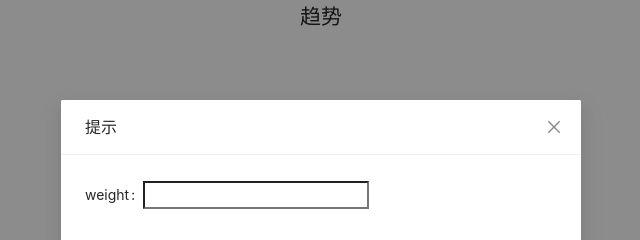
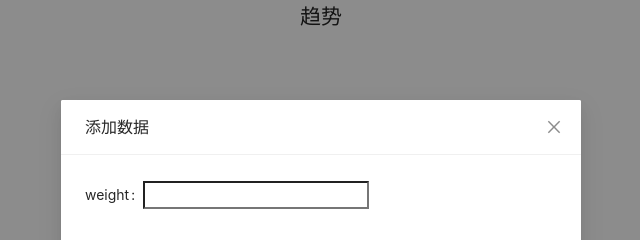
Before and after one commit to 0110wdj/electron-app, a React app: page / in a window 1280 px wide. Both pictures are taken after a click on the button "添加数据". Shown: the top 240 px of the page, 319-959 px from the left. Built offline with nearby package versions, Linux system fonts and the light colour scheme.

Commit message:
feat 版本信息记录

```diff
--- a/src/app/index.css
+++ b/src/app/index.css
@@ -5,4 +5,5 @@
   display: flex;
   flex-direction: column;
   align-items: center;
+  /* background: #45b4ca; */
 }
--- a/src/app/index.js
+++ b/src/app/index.js
@@ -14,11 +14,7 @@ document.body.addEventListener('keyup', e => {
 
 const MainApp = () => {
   return (
-    <ConfigProvider locale={zhCN} theme={{
-      token: {
-        colorPrimary: '#1677ff',
-      },
-    }}>
+    <ConfigProvider locale={zhCN} >
       <div className="main-app">
         <h2>趋势</h2>
         <Echarts />
--- a/src/components/pushData/index.js
+++ b/src/components/pushData/index.js
@@ -35,13 +35,9 @@ const AddModal = ({ visible, setVisible, setReload }) => {
     }
   };
 
-  const onCancel = () => {
-    setVisible(false);
-  };
-
   return (
     <Modal
-      title="提示"
+      title="添加数据"
       open={visible}
       okText="确定"
       cancelText="取消"
--- a/src/index.html
+++ b/src/index.html
@@ -7,7 +7,7 @@
   <!-- <meta http-equiv="Content-Security-Policy" content="default-src 'self'; script-src 'self'; style-src 'self'; img-src 'self' data:; connect-src 'self'"> -->
   <meta http-equiv="Content-Security-Policy" content="script-src 'self' 'unsafe-eval' 'unsafe-inline';">
 
-  <title>Electron React App</title>
+  <title>weight record</title>
 </head>
 
 <body>
```
Also changed, not shown: package.json (+8 -5 lines), 1 other file.
